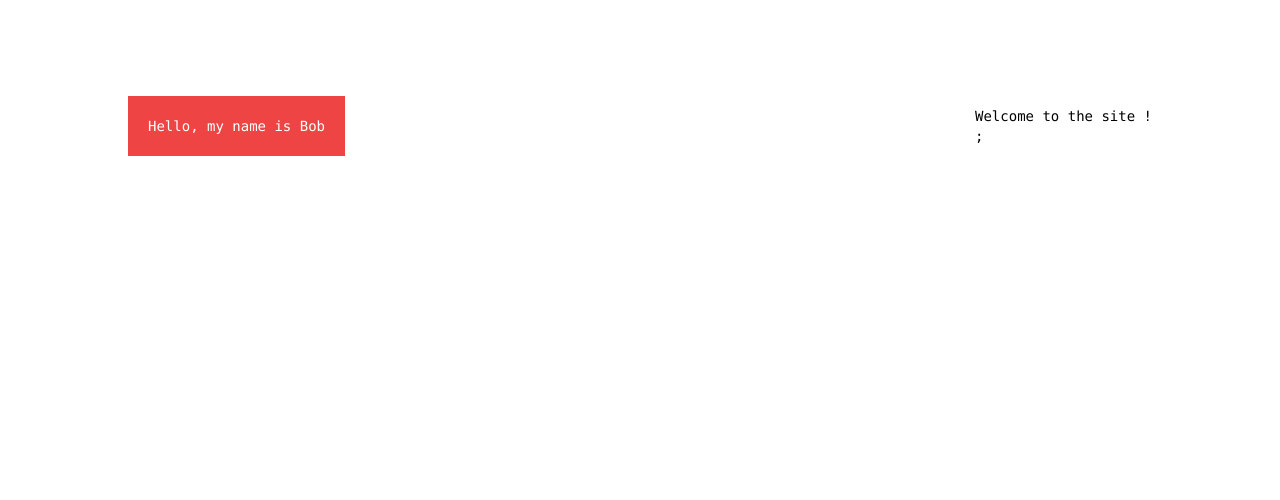
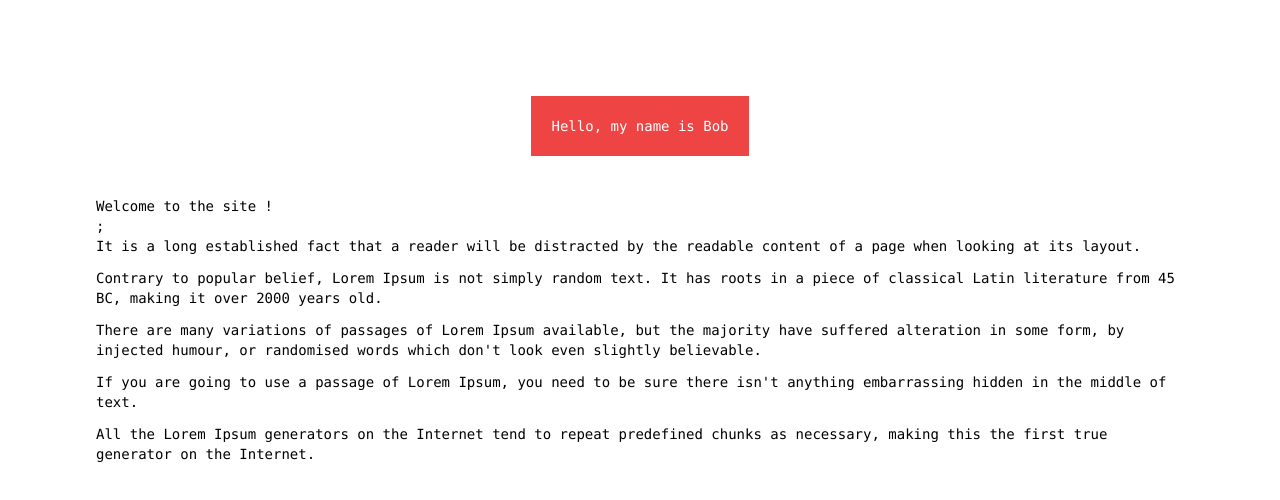
Before and after one commit to MarcAndersonGilles/google-translate-learning, a Next.js app: page /en in a window 1280 px wide. Shown: the top 500 px of the page. Built offline with nearby package versions, Linux system fonts and the light colour scheme.

Commit message:
feature/ add a description array

```diff
--- a/app/[locale]/page.tsx
+++ b/app/[locale]/page.tsx
@@ -1,15 +1,46 @@
 import { useTranslations } from 'next-intl';
+import { Fragment } from 'react';
+
+const arrayOfItems = [
+  {
+    description: `It is a long established fact that a reader will be distracted by the readable content of a page when looking at its layout.`
+  },
+  {
+    description: `Contrary to popular belief, Lorem Ipsum is not simply random text. It has roots in a piece of classical Latin literature from 45 BC, making it over 2000 years old.`
+  },
+  {
+    description: `There are many variations of passages of Lorem Ipsum available, but the majority have suffered alteration in some form, by injected humour, or randomised words which don't look even slightly believable.`
+  },
+  {
+    description: `If you are going to use a passage of Lorem Ipsum, you need to be sure there isn't anything embarrassing hidden in the middle of text.`
+  },
+  {
+    description: `All the Lorem Ipsum generators on the Internet tend to repeat predefined chunks as necessary, making this the first true generator on the Internet.`
+  }
+];
+
 
 export default function Home() {
   const t = useTranslations('Index');
   return (
-    <main className="flex min-h-screen flex-col items-center justify-between p-24">
-      <div className="z-10 max-w-5xl w-full items-center justify-between font-mono text-sm lg:flex">
+    <main className="flex  min-h-screen p-24">
+      <div className="flex flex-col gap-10   w-full items-center  font-mono text-sm lg:flex">
+
         <div className="bg-red-500 p-5 text-white">Hello, my name is Bob</div>
-        <div>
+
+        <div className='flex flex-col'>
           <h1>{t('title')}</h1>;
+          <div className='flex flex-col gap-3'>
+            {arrayOfItems.map((item, index) => (
+              <Fragment key={index}>
+                <p className='text-black text-sm font-normal '>{item.description}</p>
+              </Fragment>
+            ))}
+          </div>
         </div>
+
       </div>
+
     </main>
   );
 }
```
